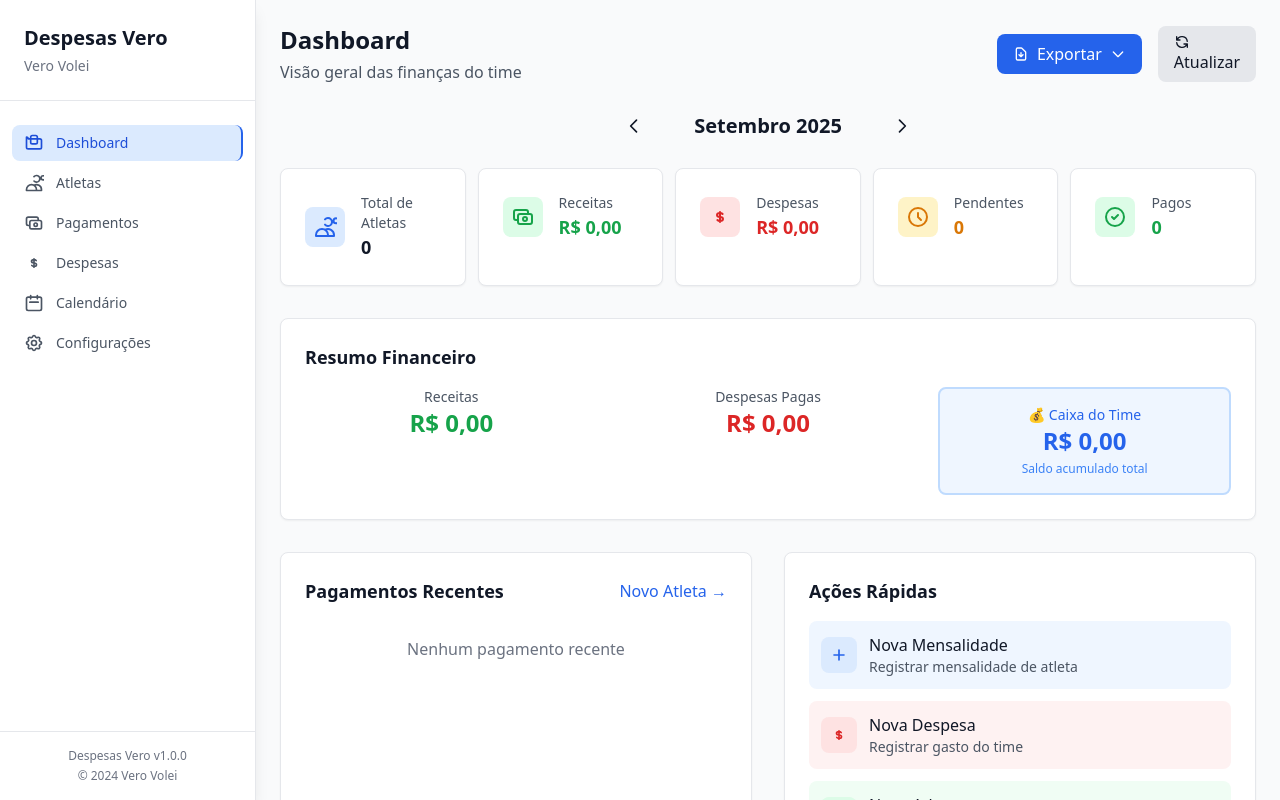
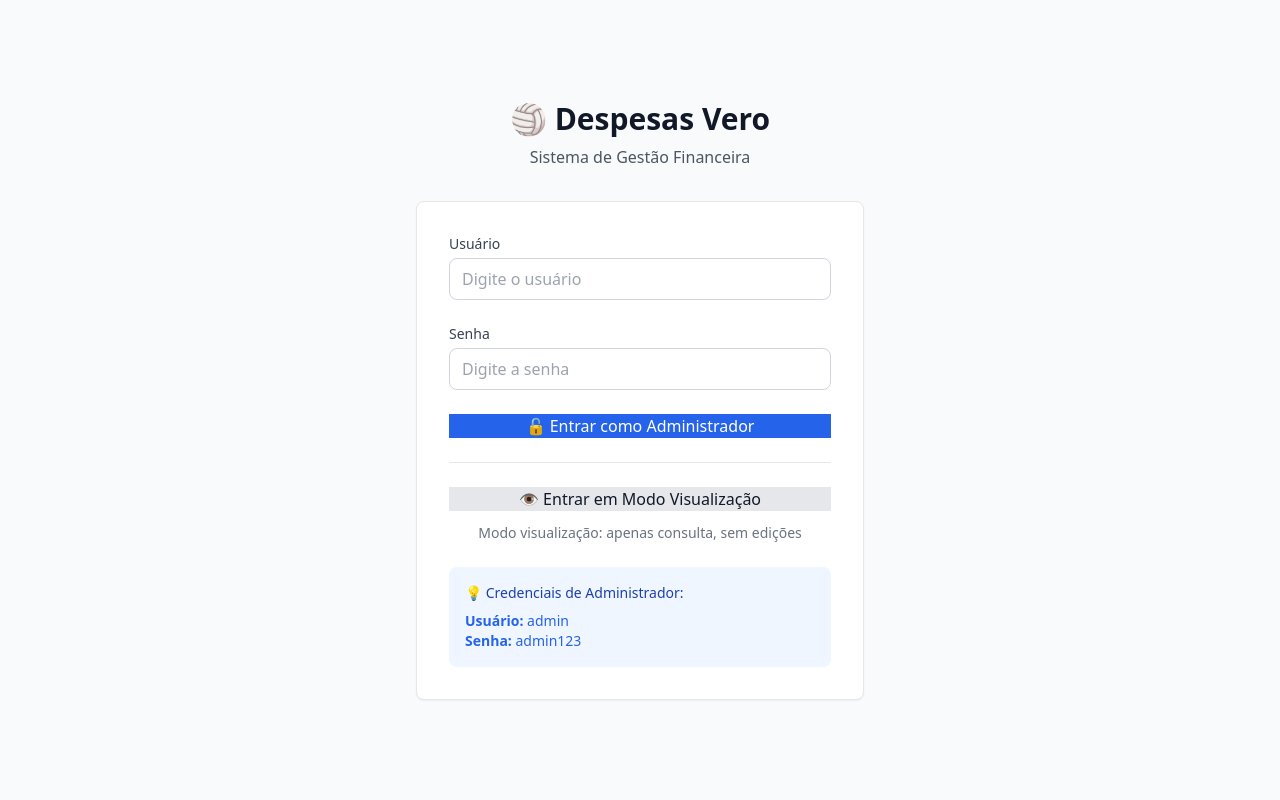
Before and after one commit to weslleyds88/vero-financeiro, a React (Create React App) app: page / in a window 1280 px wide. Shown: the top 800 px of the page. Built offline with nearby package versions, Linux system fonts and the light colour scheme; the HTML template or start-up script is replaced by a standard one.

Commit message:
Implementar sistema de autenticação com modo admin e visualização

```diff
--- a/src/App.js
+++ b/src/App.js
@@ -1,6 +1,8 @@
 import React, { useState, useEffect } from 'react';
 import { BrowserRouter as Router, Routes, Route, Navigate } from 'react-router-dom';
 import { createAdapter } from './adapters';
+import { AuthProvider, useAuth } from './contexts/AuthContext';
+import Login from './components/Login';
 import Sidebar from './components/Sidebar';
 import Dashboard from './components/Dashboard';
 import Members from './components/Members';
@@ -11,11 +13,11 @@ import MemberView from './components/MemberView';
 import Settings from './components/Settings';
 import { getCurrentMonth, getCurrentMonthObj } from './utils/dateUtils';
 
-function App() {
+function AppContent() {
+  const { isAuthenticated, isAdmin, login, logout, loading } = useAuth();
   const [db] = useState(() => createAdapter(process.env.REACT_APP_DB_MODE || 'local'));
   const [members, setMembers] = useState([]);
   const [payments, setPayments] = useState([]);
-  const [loading, setLoading] = useState(true);
   const [currentMonth, setCurrentMonth] = useState(getCurrentMonth());
   const [filters, setFilters] = useState({
     member_id: '',
@@ -24,13 +26,14 @@ function App() {
     month: getCurrentMonthObj()
   });
 
-  // Carregar dados iniciais
+  // Carregar dados iniciais apenas se autenticado
   useEffect(() => {
+    if (isAuthenticated) {
       loadData();
-  }, []); // eslint-disable-line react-hooks/exhaustive-deps
+    }
+  }, [isAuthenticated]); // eslint-disable-line react-hooks/exhaustive-deps
 
   const loadData = async () => {
-    setLoading(true);
     try {
       const [membersData, paymentsData] = await Promise.all([
         db.listMembers(),
@@ -40,40 +43,51 @@ function App() {
       setPayments(paymentsData);
     } catch (error) {
       console.error('Erro ao carregar dados:', error);
-    } finally {
-      setLoading(false);
     }
   };
 
   const refreshMembers = async () => {
+    if (isAdmin) { // Apenas admin pode editar
       const membersData = await db.listMembers();
       setMembers(membersData);
+    }
   };
 
   const refreshPayments = async () => {
+    if (isAdmin) { // Apenas admin pode editar
       const paymentsData = await db.listPayments();
       setPayments(paymentsData);
+    } else {
+      loadData(); // Recarrega dados no modo visualização
+    }
   };
 
   const refreshData = () => {
+    if (isAuthenticated) {
       loadData();
+    }
   };
 
+  // Se ainda carregando autenticação
   if (loading) {
     return (
-      <div className="min-h-screen bg-gray-50 flex items-center justify-center">
+      <div className="min-h-screen bg-gray-50 dark:bg-gray-900 flex items-center justify-center">
         <div className="text-center">
           <div className="animate-spin rounded-full h-12 w-12 border-b-2 border-primary-600 mx-auto"></div>
-          <p className="mt-4 text-gray-600">Carregando...</p>
+          <p className="mt-4 text-gray-600 dark:text-gray-400">Carregando...</p>
         </div>
       </div>
     );
   }
 
+  // Se não autenticado, mostrar login
+  if (!isAuthenticated) {
+    return <Login onLogin={login} />;
+  }
+
   return (
-    <Router>
-      <div className="min-h-screen bg-gray-50 flex">
-        <Sidebar />
+    <div className="min-h-screen bg-gray-50 dark:bg-gray-900 flex">
+      <Sidebar isAdmin={isAdmin} onLogout={logout} />
       <main className="flex-1 ml-64">
         <Routes>
           <Route
@@ -86,6 +100,7 @@ function App() {
                 currentMonth={currentMonth}
                 onMonthChange={setCurrentMonth}
                 onRefresh={refreshData}
+                isAdmin={isAdmin}
               />
             }
           />
@@ -96,6 +111,7 @@ function App() {
                 db={db}
                 members={members}
                 onRefresh={refreshMembers}
+                isAdmin={isAdmin}
               />
             }
           />
@@ -109,6 +125,7 @@ function App() {
                 filters={filters}
                 onFiltersChange={setFilters}
                 onRefresh={refreshPayments}
+                isAdmin={isAdmin}
               />
             }
           />
@@ -122,6 +139,7 @@ function App() {
                 currentMonth={filters.month}
                 onMonthChange={(month) => setFilters({...filters, month})}
                 onRefresh={refreshPayments}
+                isAdmin={isAdmin}
               />
             }
           />
@@ -134,6 +152,7 @@ function App() {
                 members={members}
                 currentMonth={currentMonth}
                 onMonthChange={setCurrentMonth}
+                isAdmin={isAdmin}
               />
             }
           />
@@ -144,6 +163,7 @@ function App() {
                 db={db}
                 members={members}
                 payments={payments}
+                isAdmin={isAdmin}
               />
             }
           />
@@ -155,6 +175,7 @@ function App() {
                 members={members}
                 payments={payments}
                 onRefresh={refreshData}
+                isAdmin={isAdmin}
               />
             }
           />
@@ -162,7 +183,16 @@ function App() {
         </Routes>
       </main>
     </div>
+  );
+}
+
+function App() {
+  return (
+    <AuthProvider>
+      <Router>
+        <AppContent />
       </Router>
+    </AuthProvider>
   );
 }
 
--- /dev/null
+++ b/src/components/AdminOnly.js
@@ -0,0 +1,23 @@
+import React from 'react';
+
+function AdminOnly({ children, isAdmin }) {
+  if (!isAdmin) {
+    return (
+      <div className="relative">
+        <div className="absolute inset-0 bg-gray-100 opacity-50 z-10 rounded-lg"></div>
+        <div className="relative z-20 opacity-50 pointer-events-none">
+          {children}
+        </div>
+        <div className="absolute inset-0 flex items-center justify-center z-30">
+          <div className="bg-blue-100 text-blue-800 px-3 py-1 rounded-full text-sm font-medium">
+            Modo Visualização
+          </div>
+        </div>
+      </div>
+    );
+  }
+
+  return children;
+}
+
+export default AdminOnly;
--- /dev/null
+++ b/src/components/Login.js
@@ -0,0 +1,101 @@
+import React, { useState } from 'react';
+
+function Login({ onLogin }) {
+  const [username, setUsername] = useState('');
+  const [password, setPassword] = useState('');
+  const [error, setError] = useState('');
+
+  const handleSubmit = (e) => {
+    e.preventDefault();
+
+    // Credenciais fixas: admin / admin123
+    if (username === 'admin' && password === 'admin123') {
+      onLogin(true);
+      setError('');
+    } else {
+      setError('Usuário ou senha incorretos');
+    }
+  };
+
+  const handleViewMode = () => {
+    onLogin(false); // Modo visualização
+  };
+
+  return (
+    <div className="min-h-screen bg-gray-50 dark:bg-gray-900 flex items-center justify-center p-4">
+      <div className="max-w-md w-full">
+        <div className="text-center mb-8">
+          <h1 className="text-3xl font-bold text-gray-900 dark:text-gray-100 mb-2">
+            🏐 Despesas Vero
+          </h1>
+          <p className="text-gray-600 dark:text-gray-400">
+            Sistema de Gestão Financeira
+          </p>
+        </div>
+
+        <div className="card p-8">
+          <form onSubmit={handleSubmit} className="space-y-6">
+            <div>
+              <label className="label">Usuário</label>
+              <input
+                type="text"
+                className="input"
+                value={username}
+                onChange={(e) => setUsername(e.target.value)}
+                placeholder="Digite o usuário"
+              />
+            </div>
+
+            <div>
+              <label className="label">Senha</label>
+              <input
+                type="password"
+                className="input"
+                value={password}
+                onChange={(e) => setPassword(e.target.value)}
+                placeholder="Digite a senha"
+              />
+            </div>
+
+            {error && (
+              <div className="bg-red-50 dark:bg-red-900/20 border border-red-200 dark:border-red-800 text-red-600 dark:text-red-400 px-4 py-3 rounded-lg">
+                {error}
+              </div>
+            )}
+
+            <button
+              type="submit"
+              className="btn-primary w-full"
+            >
+              🔓 Entrar como Administrador
+            </button>
+          </form>
+
+          <div className="mt-6 pt-6 border-t border-gray-200 dark:border-gray-700">
+            <button
+              onClick={handleViewMode}
+              className="btn-secondary w-full"
+            >
+              👁️ Entrar em Modo Visualização
+            </button>
+            <p className="text-sm text-gray-500 dark:text-gray-400 text-center mt-3">
+              Modo visualização: apenas consulta, sem edições
+            </p>
+          </div>
+
+          <div className="mt-6 p-4 bg-blue-50 dark:bg-blue-900/20 rounded-lg">
+            <p className="text-sm text-blue-800 dark:text-blue-300 font-medium mb-2">
+              💡 Credenciais de Administrador:
+            </p>
+            <p className="text-sm text-blue-600 dark:text-blue-400">
+              <strong>Usuário:</strong> admin<br />
+              <strong>Senha:</strong> admin123
+            </p>
+          </div>
+        </div>
+      </div>
+    </div>
+  );
+}
+
+export default Login;
--- a/src/components/Sidebar.js
+++ b/src/components/Sidebar.js
@@ -1,7 +1,7 @@
 import React from 'react';
 import { Link, useLocation } from 'react-router-dom';
 
-const Sidebar = () => {
+const Sidebar = ({ isAdmin, onLogout }) => {
   const location = useLocation();
 
   const menuItems = [
@@ -91,7 +91,42 @@ const Sidebar = () => {
       </nav>
 
       <div className="absolute bottom-0 left-0 right-0 p-4 border-t border-gray-200">
-        <div className="text-xs text-gray-500 text-center">
+        <div className="mb-4">
+          <div className={`inline-flex items-center px-3 py-1 rounded-full text-sm font-medium ${
+            isAdmin
+              ? 'bg-green-100 text-green-800'
+              : 'bg-blue-100 text-blue-800'
+          }`}>
+            {isAdmin ? (
+              <>
+                <svg className="w-4 h-4 mr-2" fill="currentColor" viewBox="0 0 20 20">
+                  <path fillRule="evenodd" d="M10 9a3 3 0 100-6 3 3 0 000 6zm-7 9a7 7 0 1114 0H3z" clipRule="evenodd" />
+                </svg>
+                Modo Admin
+              </>
+            ) : (
+              <>
+                <svg className="w-4 h-4 mr-2" fill="currentColor" viewBox="0 0 20 20">
+                  <path d="M10 12a2 2 0 100-4 2 2 0 000 4z" />
+                  <path fillRule="evenodd" d="M.458 10C1.732 5.943 5.522 3 10 3s8.268 2.943 9.542 7c-1.274 4.057-5.064 7-9.542 7S1.732 14.057.458 10zM14 10a4 4 0 11-8 0 4 4 0 018 0z" clipRule="evenodd" />
+                </svg>
+                Modo Visualização
+              </>
+            )}
+          </div>
+        </div>
+
+        <button
+          onClick={onLogout}
+          className="w-full flex items-center justify-center px-3 py-2 bg-red-50 hover:bg-red-100 text-red-600 hover:text-red-700 rounded-lg text-sm font-medium transition-colors duration-200"
+        >
+          <svg className="w-4 h-4 mr-2" fill="none" stroke="currentColor" viewBox="0 0 24 24">
+            <path strokeLinecap="round" strokeLinejoin="round" strokeWidth={2} d="M17 16l4-4m0 0l-4-4m4 4H7m6 4v1a3 3 0 01-3 3H6a3 3 0 01-3-3V7a3 3 0 013-3h4a3 3 0 013 3v1" />
+          </svg>
+          Sair
+        </button>
+
+        <div className="text-xs text-gray-500 text-center mt-3">
           <p>Despesas Vero v1.0.0</p>
           <p className="mt-1">© 2024 Vero Volei</p>
         </div>
--- /dev/null
+++ b/src/contexts/AuthContext.js
@@ -0,0 +1,63 @@
+import React, { createContext, useContext, useState, useEffect } from 'react';
+
+const AuthContext = createContext();
+
+export function useAuth() {
+  const context = useContext(AuthContext);
+  if (!context) {
+    throw new Error('useAuth deve ser usado dentro de um AuthProvider');
+  }
+  return context;
+}
+
+export function AuthProvider({ children }) {
+  const [isAuthenticated, setIsAuthenticated] = useState(false);
+  const [isAdmin, setIsAdmin] = useState(false);
+  const [loading, setLoading] = useState(true);
+
+  // Carregar estado de autenticação do localStorage
+  useEffect(() => {
+    const authData = localStorage.getItem('auth');
+    if (authData) {
+      const { isAuth, isAdm } = JSON.parse(authData);
+      setIsAuthenticated(isAuth);
+      setIsAdmin(isAdm);
+    }
+    setLoading(false);
+  }, []);
+
+  // Salvar estado no localStorage quando mudar
+  useEffect(() => {
+    if (!loading) {
+      localStorage.setItem('auth', JSON.stringify({
+        isAuth: isAuthenticated,
+        isAdm: isAdmin
+      }));
+    }
+  }, [isAuthenticated, isAdmin, loading]);
+
+  const login = (adminMode) => {
+    setIsAuthenticated(true);
+    setIsAdmin(adminMode);
+  };
+
+  const logout = () => {
+    setIsAuthenticated(false);
+    setIsAdmin(false);
+    localStorage.removeItem('auth');
+  };
+
+  const value = {
+    isAuthenticated,
+    isAdmin,
+    login,
+    logout,
+    loading
+  };
+
+  return (
+    <AuthContext.Provider value={value}>
+      {children}
+    </AuthContext.Provider>
+  );
+}
```
Lines whose indentation alone changed are shown as unchanged.
